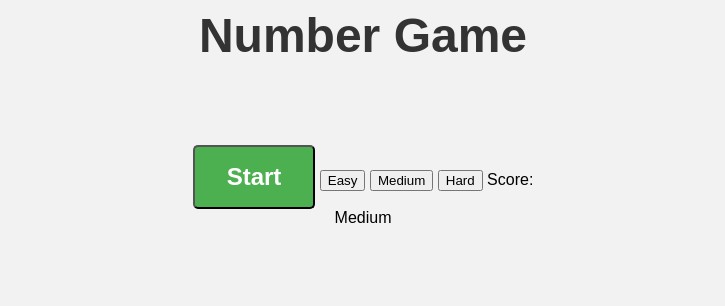
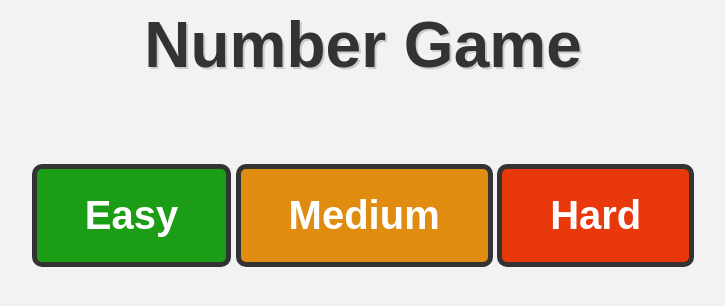
Before and after one commit to BetBlack0927/Number-Game, a plain HTML site: page index.html in a window 1280 px wide. Shown: the whole page, without its empty margins (277-1002 px from the left). Drawn offline with Linux system fonts and the light colour scheme.

Commit message:
Update style.css

```diff
--- a/style.css
+++ b/style.css
@@ -5,10 +5,11 @@ body {
   }
 
   #Title {
-    font-size: 3rem;
+    font-size: 4rem; /* Increase the font size to 4rem */
     font-weight: bold;
     color: #333;
     margin-bottom: 2rem;
+    text-shadow: 2px 2px #ccc; /* Add some text shadow for contrast */
   }
 
   #Question {
@@ -70,16 +71,88 @@ body {
   }
 
   #start {
-    font-size: 1.5rem;
+    font-size: 2.5rem;
     font-weight: bold;
     color: #fff;
-    background-color: #4CAF50;
-    padding: 1rem 2rem;
-    border-radius: 5px;
+    background-color: #2196F3;
+    border: 5px solid #333;
+    padding: 1.5rem 3rem;
+    border-radius: 10px;
+    margin-top: 2rem;
+    transition: background-color 0.3s ease-in-out;
+    display: none;
+  }
+
+  #start:hover {
+    background-color: #0D47A1;
+  }
+
+  #easy{
+    font-size: 2.5rem;
+    font-weight: bold;
+    color: #fff;
+    background-color: #1b9e16;
+    border: 5px solid #333;
+    padding: 1.5rem 3rem;
+    border-radius: 10px;
     margin-top: 2rem;
     transition: background-color 0.3s ease-in-out;
   }
 
-  #start:hover {
-    background-color: #388E3C;
+  #easy:hover {
+    background-color: #086915;
   }
+
+  #medium{
+    font-size: 2.5rem;
+    font-weight: bold;
+    color: #fff;
+    background-color: #df8c10;
+    border: 5px solid #333;
+    padding: 1.5rem 3rem;
+    border-radius: 10px;
+    margin-top: 2rem;
+    transition: background-color 0.3s ease-in-out;
+  }
+
+  #medium:hover {
+    background-color: #a56a11;
+  }
+
+  #hard{
+    font-size: 2.5rem;
+    font-weight: bold;
+    color: #fff;
+    background-color: #e9380c;
+    border: 5px solid #333;
+    padding: 1.5rem 3rem;
+    border-radius: 10px;
+    margin-top: 2rem;
+    transition: background-color 0.3s ease-in-out;
+  }
+
+  #hard:hover {
+    background-color: #a82d0e;
+  }
+
+  #mode{
+    font-size: 2.5rem;
+    font-weight: bold;
+    color: #333;
+    margin-top: 2rem;
+    display: none;
+    border: 5px solid #ccc;
+    padding: 1rem;
+    background-color: #d6d6d6;
+  }
+
+  #score{
+    font-size: 2.5rem;
+    font-weight: bold;
+    color: #333;
+    margin-top: 2rem;
+    border: 5px solid #ccc;
+    display: none;
+    padding: 1rem;
+    background-color: #d6d6d6;
+  }
```
